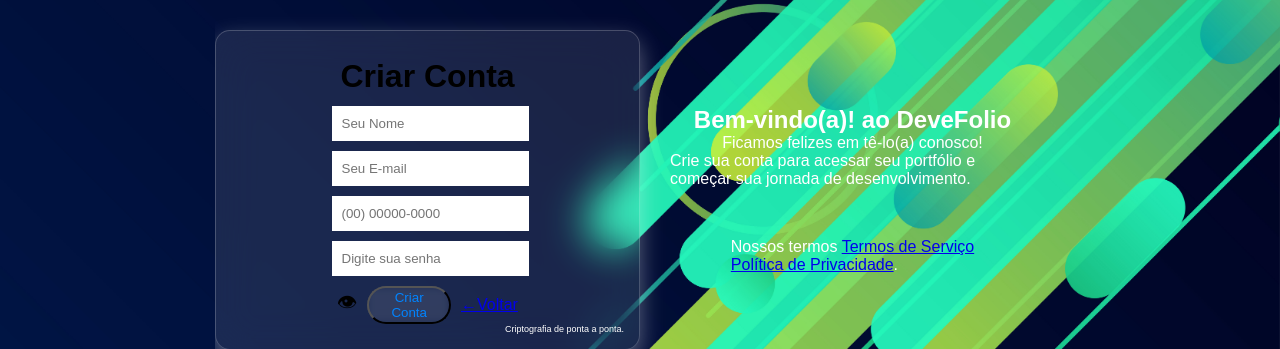
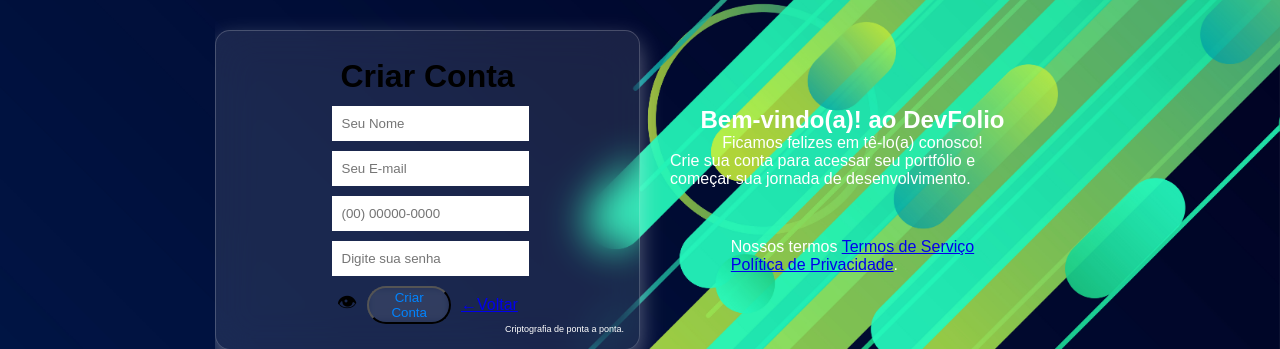
Before and after one commit to falcaozitos3-rgb/DeveFolio-portifolio-para-desenvolvedores-, a Flask app: page /cadastro in a window 1280 px wide. Shown: the part 210-559 px from the top of the page. Run offline with Flask 3, Linux system fonts and the light colour scheme.

Commit message:
feat: correção de bugs

```diff
--- a/DesenvolvimentoSistema/templates/cadastro.html
+++ b/DesenvolvimentoSistema/templates/cadastro.html
@@ -34,7 +34,7 @@
                 </form>
             </div>
             <div class="lado-direito">
-                    <h2>Bem-vindo(a)! ao DeveFolio</h2>
+                    <h2>Bem-vindo(a)! ao DevFolio</h2>
                     <p>Ficamos felizes em tê-lo(a) conosco!</p>
                     <p>Crie sua conta para acessar seu portfólio e começar sua jornada de desenvolvimento.</p>
                     <!-- termos de privacidade -->
```
